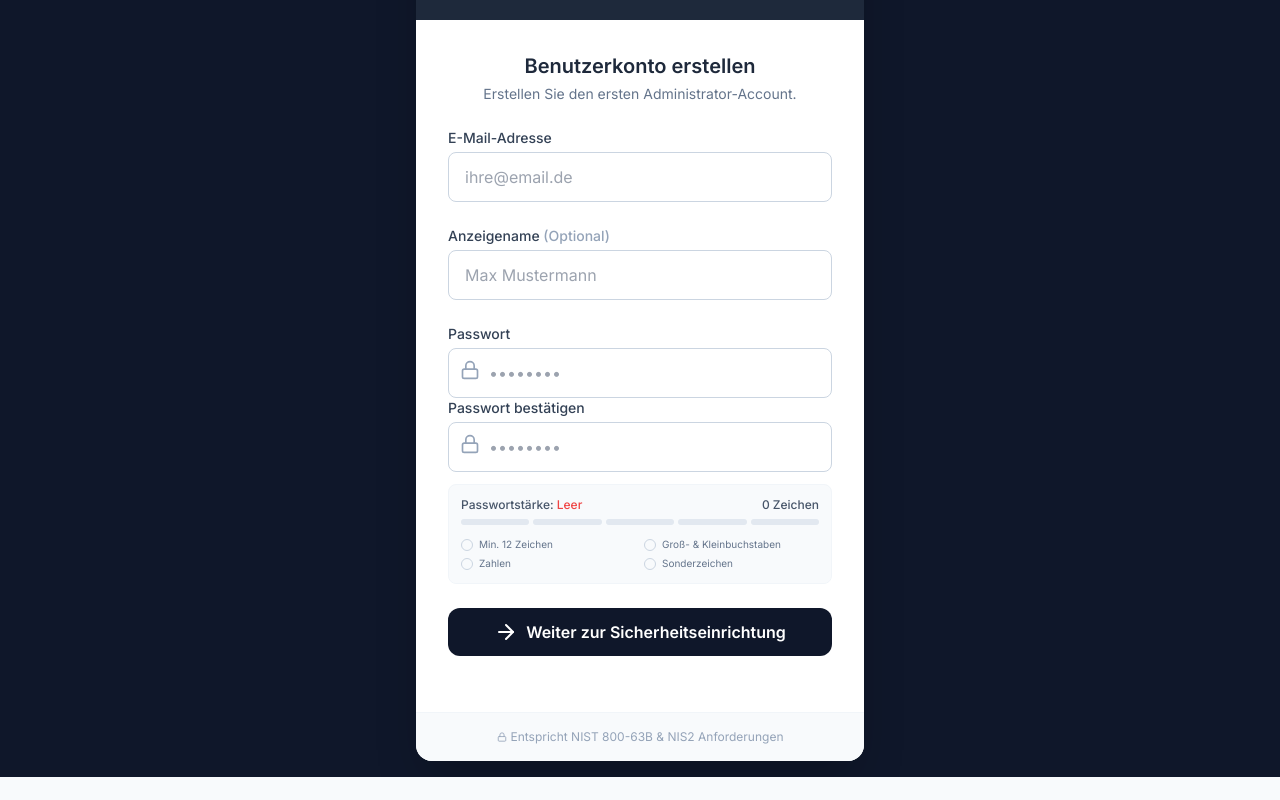
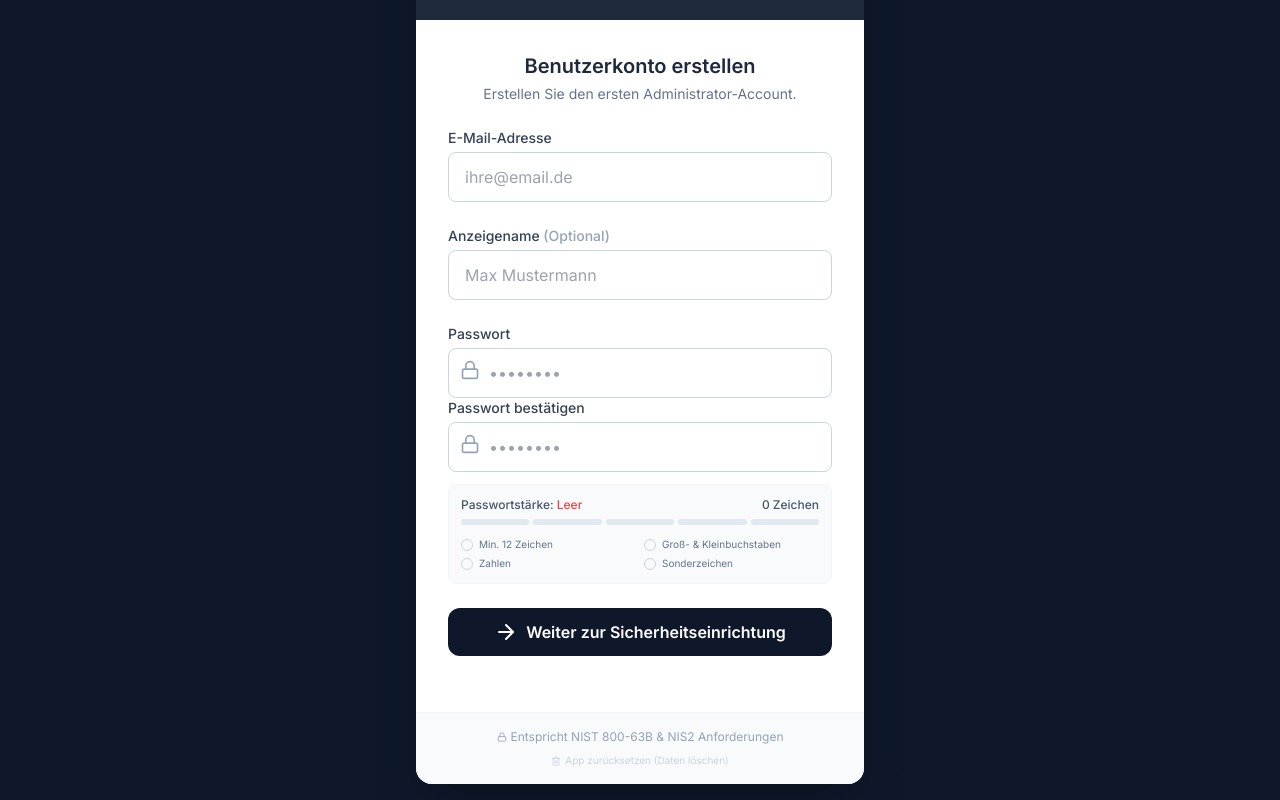
Before and after one commit to cryptoguard0101/CyberGuard, a React (Vite) app: page /admin in a window 1280 px wide. Shown: the part 200-1000 px from the top of the page. Before the commit the page ends 977 px from the top, so only its background shows below. Built offline with nearby package versions, Linux system fonts and the light colour scheme; no server answers.

Commit message:
feat: Add app reset functionality
Introduces a new endpoint and UI component to reset the application's local storage, effectively clearing all stored data and returning the app to its initial state. This is useful for development and testing purposes.

```diff
--- a/src/components/AuthScreens.tsx
+++ b/src/components/AuthScreens.tsx
@@ -1,5 +1,5 @@
 import React, { useState, useEffect } from 'react';
-import { ShieldCheck, Lock, KeyRound, Fingerprint, RefreshCcw, ArrowRight, ShieldAlert } from 'lucide-react';
+import { ShieldCheck, Lock, KeyRound, Fingerprint, RefreshCcw, ArrowRight, ShieldAlert, Trash2 } from 'lucide-react';
 import { createPasskey, verifyPasskey, generateKeyFromPassword } from '../services/cryptoService';
 import { User } from '../types';
 import { calculateStrength } from '../utils/passwordUtils';
@@ -8,6 +8,7 @@ import EmailVerification from './EmailVerification';
 import PasswordReset from './PasswordReset';
 import PasswordStrengthMeter from './PasswordStrengthMeter';
 import * as OTPAuth from 'otpauth';
+import { resetApp } from '../services/apiService';
 
 interface AuthScreensProps {
   onLogin: (username: string, key: string, user?: User) => void;
@@ -27,6 +28,7 @@ export const AuthScreens: React.FC<AuthScreensProps> = ({ onLogin, onLoginFail,
   const [error, setError] = useState('');
   const [verificationCode, setVerificationCode] = useState('');
   const [totpLoginCode, setTotpLoginCode] = useState('');
+  const [showResetConfirm, setShowResetConfirm] = useState(false);
 
   // Automatically switch to registration if no users exist
   useEffect(() => {
@@ -52,6 +54,13 @@ export const AuthScreens: React.FC<AuthScreensProps> = ({ onLogin, onLoginFail,
     }
 
     return { valid: true };
+  };
+
+  const handleResetApp = async () => {
+    if (confirm("Sind Sie sicher? Alle lokalen Daten werden gelöscht und die App wird zurückgesetzt. Dies kann nicht rückgängig gemacht werden.")) {
+        await resetApp();
+        window.location.reload();
+    }
   };
 
   const handleCredentialsSubmit = async (e: React.FormEvent) => {
@@ -494,10 +503,18 @@ export const AuthScreens: React.FC<AuthScreensProps> = ({ onLogin, onLoginFail,
         </div>
 
         <div className="bg-slate-50 p-4 text-center border-t border-slate-100">
-          <p className="text-xs text-slate-400 flex items-center justify-center gap-1">
+          <p className="text-xs text-slate-400 flex items-center justify-center gap-1 mb-2">
             <Lock size={10} />
             Entspricht NIST 800-63B & NIS2 Anforderungen
           </p>
+          <button
+            onClick={handleResetApp}
+            className="text-[10px] text-slate-300 hover:text-red-500 flex items-center justify-center gap-1 mx-auto transition-colors"
+            title="App zurücksetzen"
+          >
+            <Trash2 size={10} />
+            App zurücksetzen (Daten löschen)
+          </button>
         </div>
       </div>
     </div>
--- a/src/services/apiService.ts
+++ b/src/services/apiService.ts
@@ -151,3 +151,8 @@ export const saveTasks = async (tasks: Task[]) => {
     data.tasks = tasks;
     await saveSharedData(data);
 };
+
+export const resetApp = async () => {
+    localStorage.removeItem(SHARED_DATA_KEY);
+    await delay(500); // Simulate processing
+};
```
